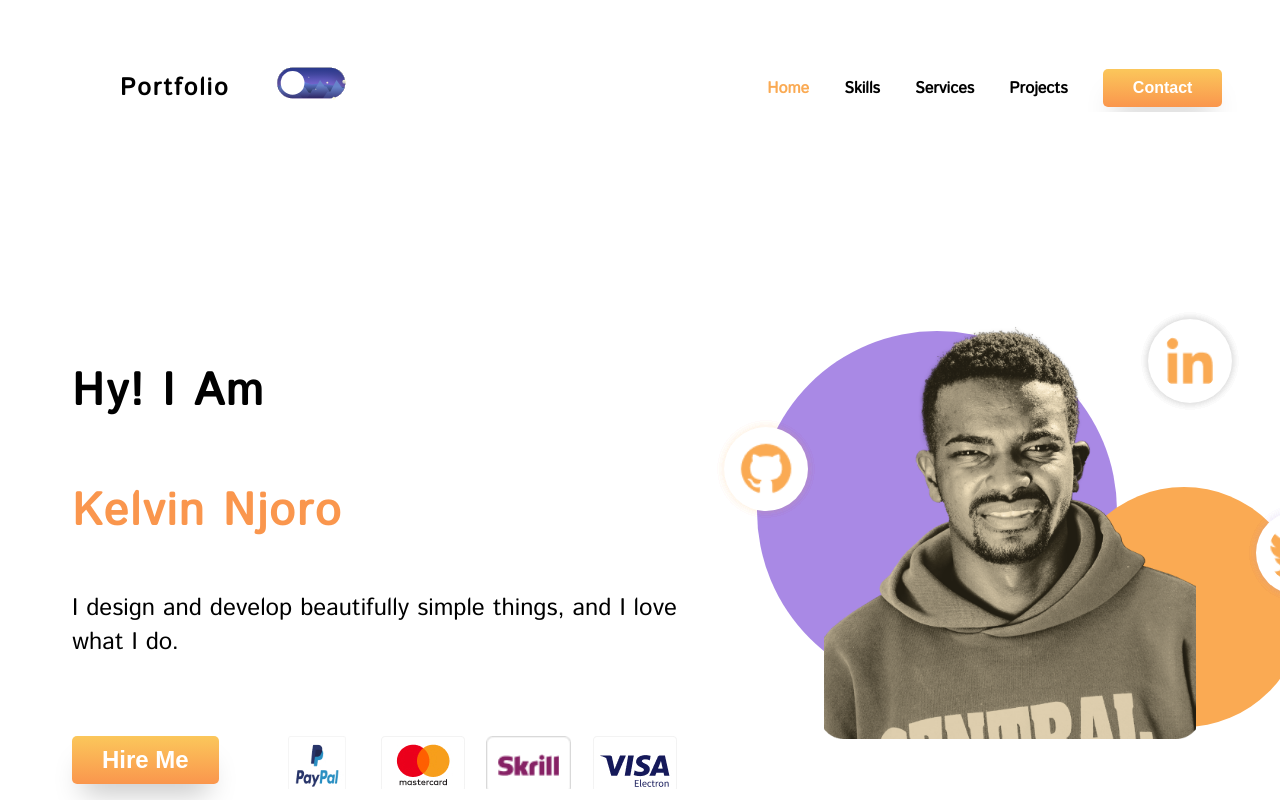
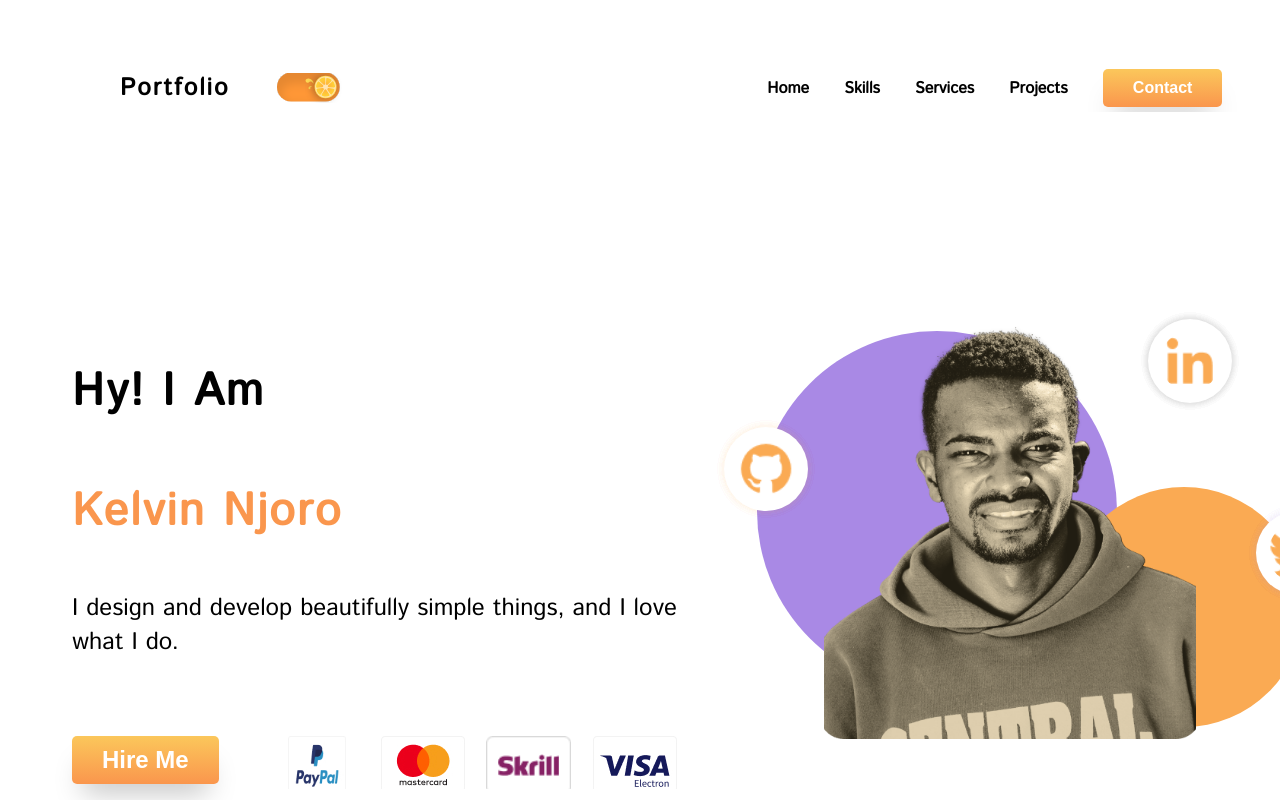
Before and after one commit to principalkelvo/kelvinnjoroowino, a Vue app: page / in a window 1280 px wide. Shown: the top 800 px of the page. Built offline with nearby package versions, Linux system fonts and the light colour scheme.

Commit message:
adds darkmode appearance button adds darkmode color to all elements

```diff
--- a/src/components/navbar.vue
+++ b/src/components/navbar.vue
@@ -56,7 +56,7 @@ export default {
 
         darkModeToggleIcon() {
 
-            return this.$store.state.isDarkModeActive ? this.imgUrl = new URL('../assets/modeSVG/Switch - Orange.svg', import.meta.url).href : this.imgUrl = new URL('../assets/modeSVG/Land Switch - Dark.svg', import.meta.url).href
+            return !this.$store.state.isDarkModeActive ? this.imgUrl = new URL('../assets/modeSVG/Switch - Orange.svg', import.meta.url).href : this.imgUrl = new URL('../assets/modeSVG/Land Switch - Dark.svg', import.meta.url).href
             //   console.log(this.imgUrl)
         },
     },
@@ -78,6 +78,11 @@ export default {
         //   this.$store.commit('darkModeToggle')
         // },
         darkModeToggle() {
+            var slider = document.getElementById("dark");
+            slider.className += " slideout";
+            setTimeout(function () {
+                slider.classList.remove("slideout");
+            }, 100);
             this.$store.commit('darkModeToggle');
         },
 
@@ -111,11 +116,22 @@ export default {
     font-weight: 700;
     margin: 2em;
 }
+.is-dark-mode-active .navbar-logo p{
+        color: #c4c4c4;
+
+}
 
 .navbar .navbar-logo .mode {
+    height: 30px;
+    width: 65px;
     cursor: pointer;
 }
 
+.navbar .navbar-logo .mode img {
+    height: 100%;
+    width: 100%;
+    object-fit: cover;
+}
 
 /* navbar items */
 .navbar-items {
@@ -147,12 +163,20 @@ li a {
     transition: all 0.3s ease;
 }
 
+.is-dark-mode-active li a{
+    color: #c4c4c4;
+}
+
 /* Change the link color to pink on hover */
-li a:hover {
+li a:hover,
+li a:active,
+li a:focus {
     color: #FAAA53;
 }
 
-li a.active {
+.is-dark-mode-active li a:hover,
+.is-dark-mode-active li a:active,
+.is-dark-mode-active li a:focus {
     color: #FAAA53;
 }
 
```
